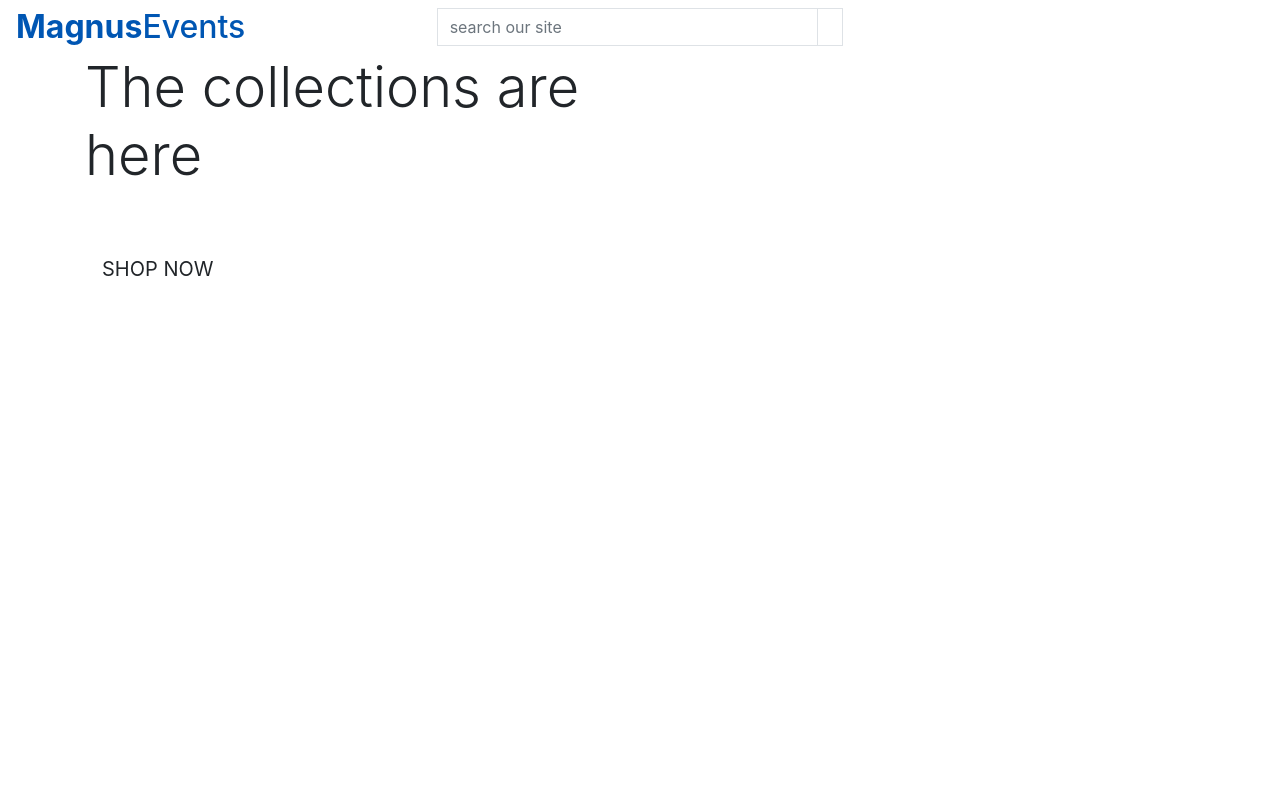
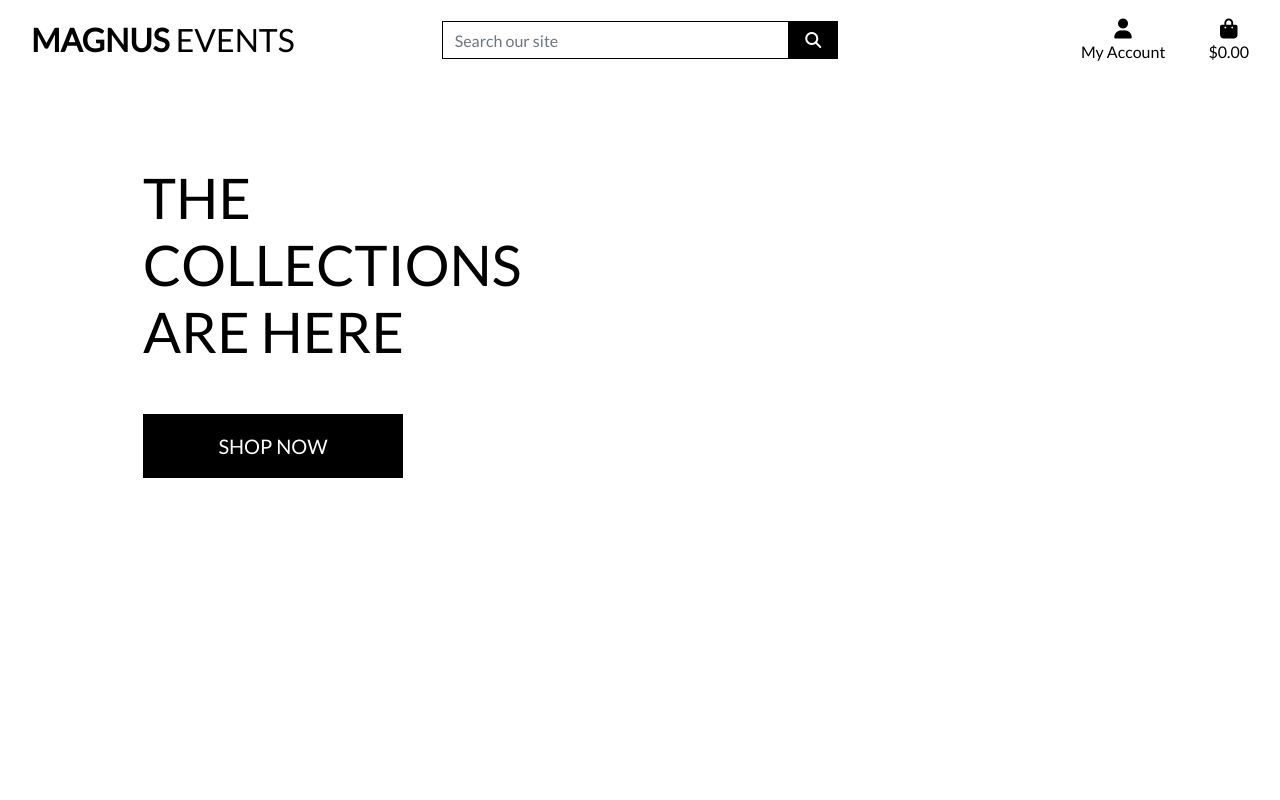
Before and after one commit to Nick8735/magnus_events_v1, a Django app: page / in a window 1280 px wide. Run offline with Django 3.2, Linux system fonts and the light colour scheme; some libraries are stand-ins or nearby versions.

Commit message:
added css

```diff
--- a/magnus_events_v1/urls.py
+++ b/magnus_events_v1/urls.py
@@ -15,9 +15,11 @@ Including another URLconf
 """
 from django.contrib import admin
 from django.urls import path, include
+from django.conf import settings
+from django.conf.urls.static import static
 
 urlpatterns = [
     path('admin/', admin.site.urls),
     path('accounts/', include('allauth.urls')),
     path('', include('home.urls')),
-]
+] + static(settings.MEDIA_URL, document_root=settings.MEDIA_ROOT)
--- /dev/null
+++ b/static/css/base.css
@@ -0,0 +1,82 @@
+
+
+html {
+    height: 100%;
+}
+
+body {
+    background-size: cover;
+    height: calc(100vh - 164px);
+    color: #555;
+    font-family: 'Lato';
+}
+
+/* from Bulma */
+.icon {
+    align-items: center;
+    display: inline-flex;
+    justify-content: center;
+    height: 1.5rem;
+    width: 1.5rem;
+}
+
+.logo-font {
+    text-transform: uppercase;
+}
+
+.main-logo-link {
+    width: fit-content;
+}
+
+.shop-now-button {
+    background: black;
+    color: white;
+    min-width: 260px;
+}
+
+.btn-black {
+    background: black;
+    color: white;
+}
+
+.shop-now-button:hover,
+.shop-now-button:active,
+.shop-now-button:focus,
+.btn-black:hover,
+.btn-black:active,
+.btn-black:focus {
+    background: #222;
+    color: white;
+}
+
+.text-black {
+    color: #000 !important;
+}
+
+.border-black {
+    border: 1px solid black !important;
+}
+
+/* -------------------------------- Media Queries */
+
+/* Slightly larger container on xl screens */
+@media (min-width: 1200px) {
+  .container {
+    max-width: 80%;
+  }
+}
+
+/* fixed top navbar only on medium and up */
+@media (min-width: 992px) {
+    .fixed-top-desktop-only {
+        position: fixed;
+        top: 0;
+        right: 0;
+        left: 0;
+        z-index: 1030;
+    }
+
+    .header-container {
+        padding-top: 164px;
+    }
+}
--- a/templates/base.html
+++ b/templates/base.html
@@ -5,7 +5,7 @@
   <head>
 
     {% block meta %}
-        <meta http-equiv="x-ua-compatible" content="ie=edge">
+        <meta http-equiv="X-UA-Compatible" content="ie=edge">
         <meta charset="utf-8">
         <meta name="viewport" content="width=device-width, initial-scale=1, shrink-to-fit=no">
     {% endblock %}
@@ -14,37 +14,40 @@
     {% endblock %}
 
     {% block corecss %}
-        <link rel="stylesheet" href="https://cdn.jsdelivr.net/npm/bootstrap@4.6.2/dist/css/bootstrap.min.css" integrity="sha384-xOolHFLEh07PJGoPkLv1IbcEPTNtaed2xpHsD9ESMhqIYd0nLMwNLD69Npy4HI+N" crossorigin="anonymous">
+        <link rel="stylesheet" href="https://stackpath.bootstrapcdn.com/bootstrap/4.4.1/css/bootstrap.min.css" integrity="sha384-Vkoo8x4CGsO3+Hhxv8T/Q5PaXtkKtu6ug5TOeNV6gBiFeWPGFN9MuhOf23Q9Ifjh" crossorigin="anonymous">
+        <link rel="stylesheet" href="https://fonts.googleapis.com/css?family=Lato&display=swap">
+        <link rel="stylesheet" href="{% static 'css/base.css' %}">
     {% endblock %}
 
     {% block extra_css %}
     {% endblock %}
 
     {% block corejs %}
-        <script src="https://cdn.jsdelivr.net/npm/jquery@3.5.1/dist/jquery.min.js" integrity="sha256-9/aliU8dGd2tb6OSsuzixeV4y/faTqgFtohetphbbj0=" crossorigin="anonymous"></script>
-        <script src="https://cdn.jsdelivr.net/npm/popper.js@1.16.1/dist/umd/popper.min.js" integrity="sha384-9/reFTGAW83EW2RDu2S0VKaIzap3H66lZH81PoYlFhbGU+6BZp6G7niu735Sk7lN" crossorigin="anonymous"></script>
-        <script src="https://cdn.jsdelivr.net/npm/bootstrap@4.6.2/dist/js/bootstrap.min.js" integrity="sha384-+sLIOodYLS7CIrQpBjl+C7nPvqq+FbNUBDunl/OZv93DB7Ln/533i8e/mZXLi/P+" crossorigin="anonymous"></script>
+        <script src="https://kit.fontawesome.com/e9c73d7092.js" crossorigin="anonymous"></script>
+        <script src="https://code.jquery.com/jquery-3.4.1.slim.min.js" integrity="sha384-J6qa4849blE2+poT4WnyKhv5vZF5SrPo0iEjwBvKU7imGFAV0wwj1yYfoRSJoZ+n" crossorigin="anonymous"></script>
+        <script src="https://cdn.jsdelivr.net/npm/popper.js@1.16.0/dist/umd/popper.min.js" integrity="sha384-Q6E9RHvbIyZFJoft+2mJbHaEWldlvI9IOYy5n3zV9zzTtmI3UksdQRVvoxMfooAo" crossorigin="anonymous"></script>
+        <script src="https://stackpath.bootstrapcdn.com/bootstrap/4.4.1/js/bootstrap.min.js" integrity="sha384-wfSDF2E50Y2D1uUdj0O3uMBJnjuUD4Ih7YwaYd1iqfktj0Uod8GCExl3Og8ifwB6" crossorigin="anonymous"></script>
     {% endblock %}
 
     {% block extra_js %}
     {% endblock %}
 
-    <title>Magnus Events {% block extra_title %} {% endblock %}</title>
+    <title>Magnus Events {% block extra_title %}{% endblock %}</title>
   </head>
   <body>
-    <header class="container-fluid fixed-top"></header>
-        <div class="row">
-            <div class="col-12 col-lg-4 my-auto py-1 py-lg-0 text center text-lg-left">
+    <header class="container-fluid fixed-top">
+        <div id="topnav" class="row bg-white pt-lg-2 d-none d-lg-flex">
+            <div class="col-12 col-lg-4 my-auto py-1 py-lg-0 text-center text-lg-left">
                 <a href="{% url 'home' %}" class="nav-link main-logo-link">
-                    <h2 class="logo-font text-black my-0"><strong>Magnus</strong>Events</h2>
+                    <h2 class="logo-font text-black my-0"><strong>Magnus</strong> Events</h2>
                 </a>
             </div>
             <div class="col-12 col-lg-4 my-auto py-1 py-lg-0">
-                <form action="" method="get">
+                <form method="GET" action="">
                     <div class="input-group w-100">
-                        <input class="form-control border border-black rounded-0" type="text" name="q" placeholder="search our site">
+                        <input class="form-control border border-black rounded-0" type="text" name="q" placeholder="Search our site">
                         <div class="input-group-append">
-                        <button class="form-control border btn btn-black border border-black rounded-0" type="submit">
+                            <button class="form-control btn btn-black border border-black rounded-0" type="submit">
                                 <span class="icon">
                                     <i class="fas fa-search"></i>
                                 </span>
@@ -55,11 +58,44 @@
             </div>
             <div class="col-12 col-lg-4 my-auto py-1 py-lg-0">
                 <ul class="list-inline list-unstyled text-center text-lg-right my-0">
-                        <li class="list-inline-item dropdown"></li>
-                        <li class="list-inline-item"></li>
+                    <li class="list-inline-item dropdown">
+                        <a class="text-black nav-link" href="#" id="user-options" data-toggle="dropdown" aria-haspopup="true" aria-expanded="false">
+                            <div class="text-center">
+                                <div><i class="fas fa-user fa-lg"></i></div>
+                                <p class="my-0">My Account</p>
+                            </div>
+                        </a>
+                        <div class="dropdown-menu border-0" aria-labelledby="user-options">
+                            {% if request.user.is_authenticated %}
+                                {% if request.user.is_superuser %}
+                                    <a href="" class="dropdown-item">Product Management</a>
+                                {% endif %}
+                                <a href="" class="dropdown-item">My Profile</a>
+                                <a href="{% url 'account_logout' %}" class="dropdown-item">Logout</a>
+                            {% else %}
+                                <a href="{% url 'account_signup' %}" class="dropdown-item">Register</a>
+                                <a href="{% url 'account_login' %}" class="dropdown-item">Login</a>
+                            {% endif %}
+                        </div>
+                    </li>
+                    <li class="list-inline-item">
+                        <a class="{% if grand_total %}text-info font-weight-bold{% else %}text-black{% endif %} nav-link" href="">
+                            <div class="text-center">
+                                <div><i class="fas fa-shopping-bag fa-lg"></i></div>
+                                <p class="my-0">
+                                    {% if grand_total %}
+                                        ${{ grand_total|floatformat:2 }}
+                                    {% else %}
+                                        $0.00
+                                    {% endif %}
+                                </p>
+                            </div>
+                        </a>
+                    </li>
                 </ul>
             </div>
         </div>
+    </header>
 
     {% if messages %}
         <div class="message-container"></div>
@@ -76,3 +112,4 @@
 
 
   </body>
+</html>
```
Also changed, not shown: magnus_events_v1/settings.py (+7 -1 lines). Lines whose indentation alone changed are shown as unchanged.
